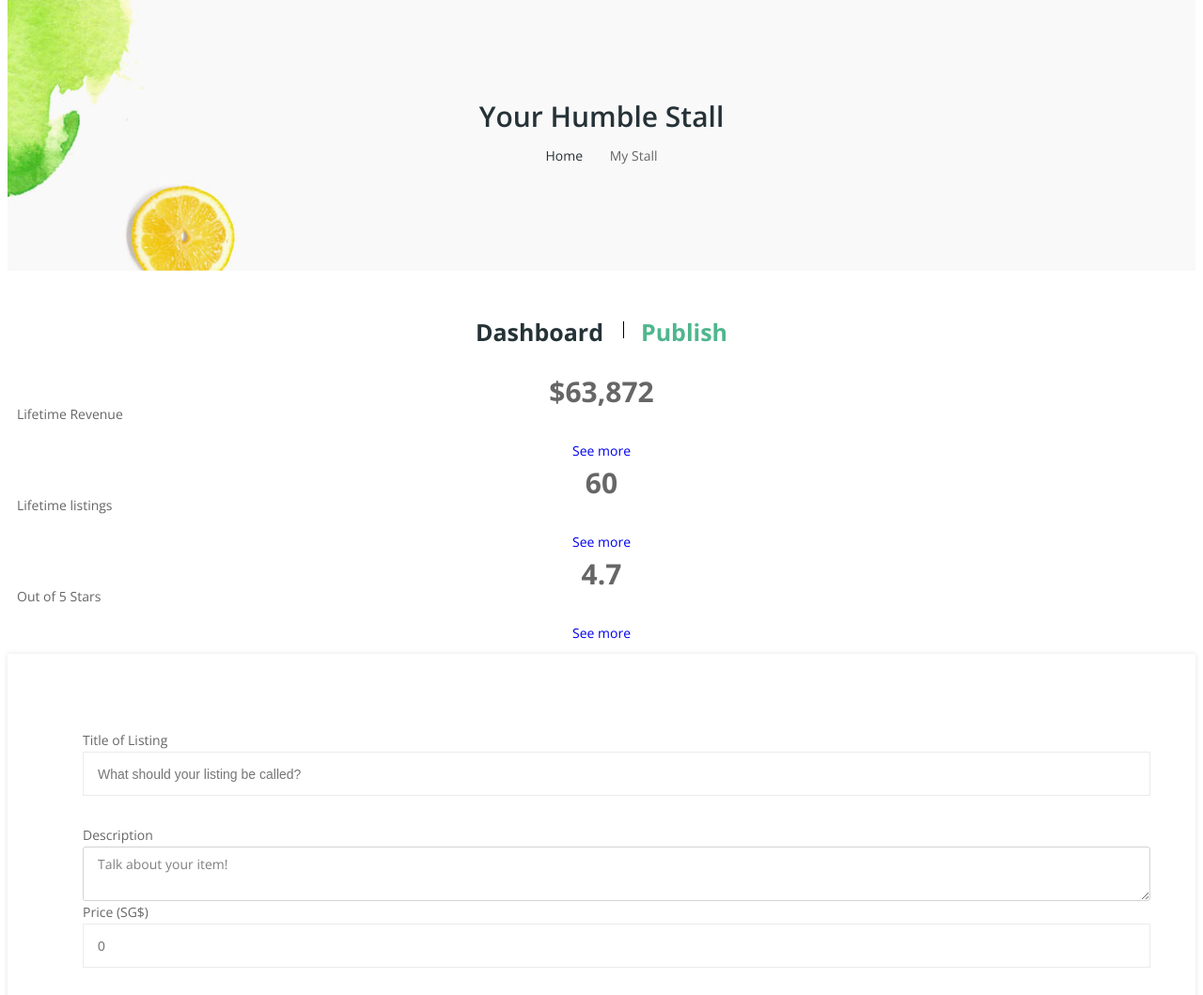
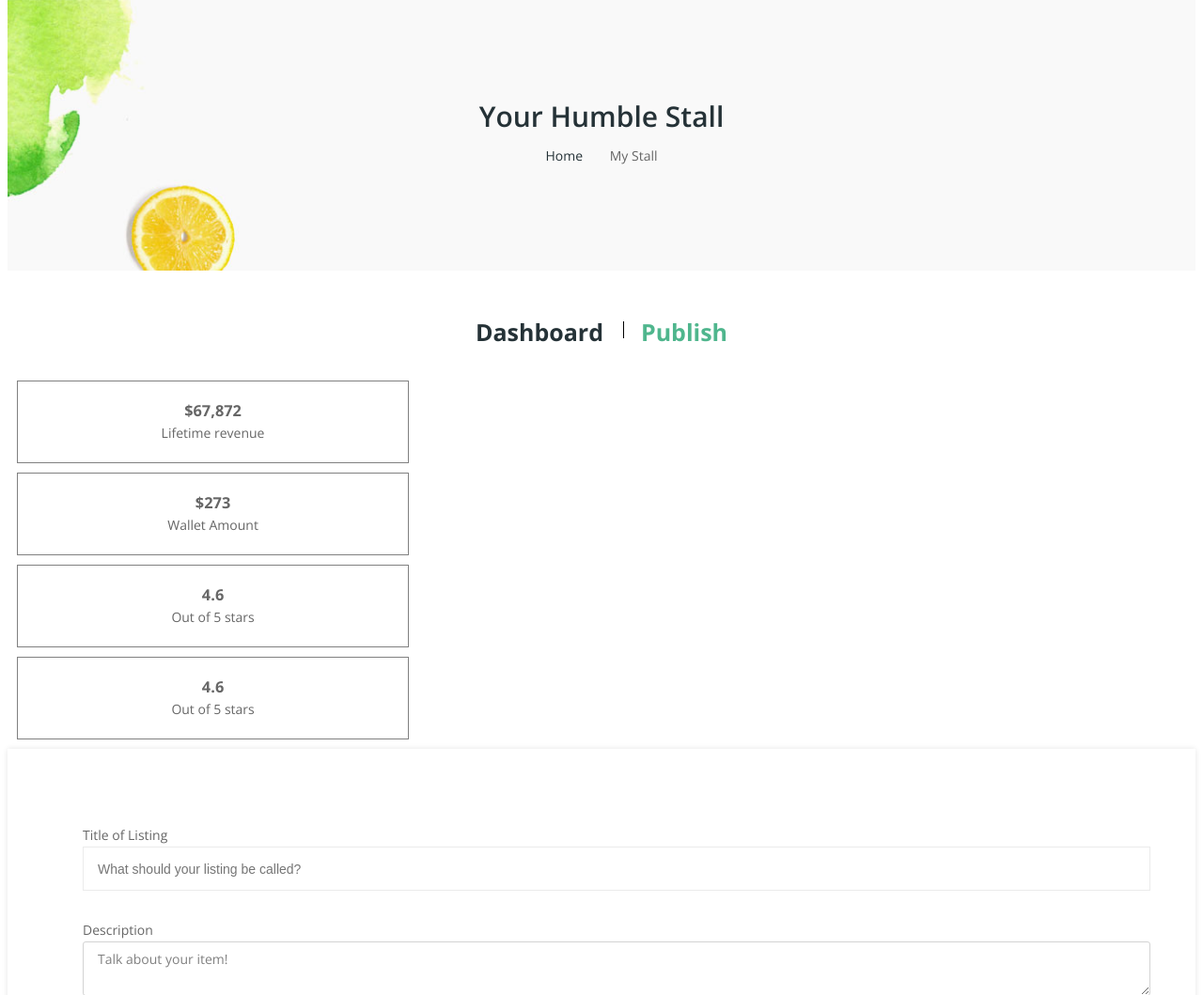
Before and after one commit to changweicw/ict3103-ssd-p2, a Flask app: page /sell/dashboard in a window 1280 px wide. Shown: the part 175-1234 px from the top of the page at 94% size. Run offline with Flask 2, Linux system fonts and the light colour scheme; some libraries are stand-ins or nearby versions.

Commit message:
dashboard fix, checkout page takes dictionary now

```diff
--- a/main.py
+++ b/main.py
@@ -65,11 +65,20 @@ def publish():
 
 @app.route('/sell/dashboard')
 def sell_dashboard():
-    return render_template('sell/sell_dashboard.html')
+    return render_template('sell/sell_dashboard.html',lifetime_revenue="67,872",wallet_amt="273",star_rating_avg="4.6")
 
 @app.route('/products/checkout')
 def checkout():
-    return render_template('products/checkout.html')
+
+    td = {}
+    td["Product1"]={"name":"Chia Seeds", "price":28, "quantity":3}
+    td["Product2"]={"name":"Apple", "price":28.2, "quantity":4}
+
+    total = 0.0
+    for v in td.values():
+        total +=(v["price"]*v["quantity"])
+
+    return render_template('products/checkout.html',checkout_total = total,dict = td)
 
 @app.route('/registration', methods=['GET', 'POST'])
 def registration():
--- a/static/assets/css/sellerpage.css
+++ b/static/assets/css/sellerpage.css
@@ -39,19 +39,39 @@
 
 
 
-.column{
-    margin:10px;
+.column {
+    padding-bottom: 10px;
+    padding-left: 10px;
+    padding-right: 10px;
+    width:33%;
 }
 
-#seller-dashboard-contents{
-    text-align: center;
+.card {
+    padding:5px;
+    padding-top: 19px;
+    padding-bottom:19px;
+    border: 1px solid gray;
 }
 
-.card-title{
-    font-size:30px;
+#seller-dashboard-contents {
+    text-align: center;
+
 }
 
-.card-text{
-    text-align:left;
-    margin-bottom:15px;
+.card-title {
+    font-size: 30px;
 }
+
+.card-text {
+    text-align: left;
+    margin-bottom: 15px;
+}
+
+/* Responsive columns */
+@media screen and (max-width: 600px) {
+    .column {
+        width: 100%;
+        display: block;
+        margin-bottom: 20px;
+    }
+}
--- a/templates/sell/sell_dashboard.html
+++ b/templates/sell/sell_dashboard.html
@@ -34,25 +34,55 @@
                     <div class="tab-content">
                         <div id="lg1" class="tab-pane">
                             <div id="seller-dashboard-contents" class="row">
-                                <div class="card col-sm column" >
-                                    <div class="card-body">
-                                        <h5 class="card-title">$63,872</h5>
-                                        <p class="card-text">Lifetime Revenue</p>
-                                        <a href="#" class="btn btn-primary">See more</a>
+                                <div class = "column">
+                                    <div class="card">
+                                        {% if lifetime_revenue is defined%}
+                                        <h3>${{ lifetime_revenue }}</h3>
+                                        {% else %}
+                                        <h3>$0</h3>
+                                        {% endif %}
+                                        <p>Lifetime revenue</p>
+                                        <a class="stretched-link" href="#"></a>
                                     </div>
                                 </div>
-                                <div class="card col-sm column">
-                                    <div class="card-body">
-                                        <h5 class="card-title">60</h5>
-                                        <p class="card-text">Lifetime listings</p>
-                                        <a href="#" class="btn btn-primary">See more</a>
+
+                                <div class = "column">
+                                    <div class="card">
+                                        {% if wallet_amt is defined %}
+                                        <h3>${{ wallet_amt }}</h3>
+                                        {% else %}
+                                        <h3>$0</h3>
+                                        {% endif %}
+                                        <p>Wallet Amount</p>
+                                        <a class="stretched-link" href="#"></a>
                                     </div>
                                 </div>
-                                <div class="card col-sm column" >
-                                    <div class="card-body">
-                                        <h5 class="card-title">4.7</h5>
-                                        <p class="card-text">Out of 5 Stars</p>
-                                        <a href="#" class="btn btn-primary">See more</a>
+
+                                <div class = "column">
+                                    <div class="card">
+                                        <h3>
+                                            {% if star_rating_avg is defined %}
+                                            {{ star_rating_avg }}
+                                            {% else %}
+                                            -
+                                            {% endif %}
+                                    </h3>
+                                        <p>Out of 5 stars</p>
+                                        <a class="stretched-link" href="#"></a>
+                                    </div>
+                                </div>
+
+                                <div class = "column">
+                                    <div class="card">
+                                        <h3>
+                                            {% if star_rating_avg is defined %}
+                                            {{ star_rating_avg }}
+                                            {% else %}
+                                            -
+                                            {% endif %}
+                                    </h3>
+                                        <p>Out of 5 stars</p>
+                                        <a class="stretched-link" href="#"></a>
                                     </div>
                                 </div>
                             </div>
```
Also changed, not shown: templates/products/checkout.html (+12 -5 lines).
